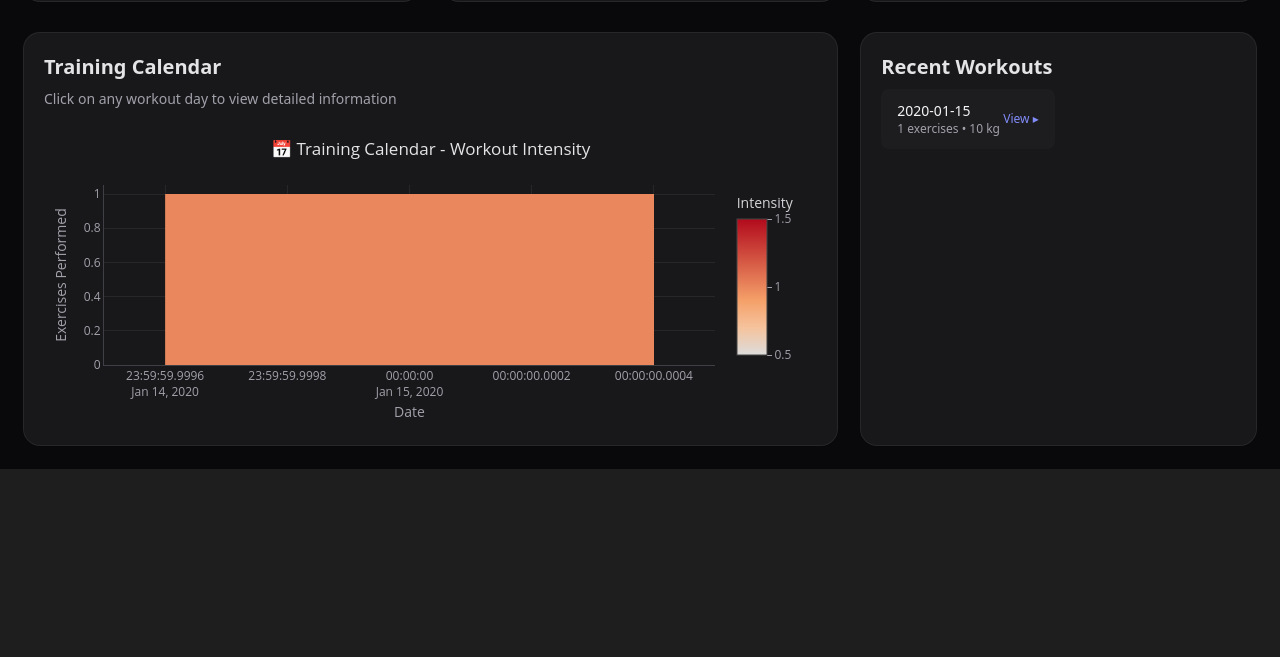
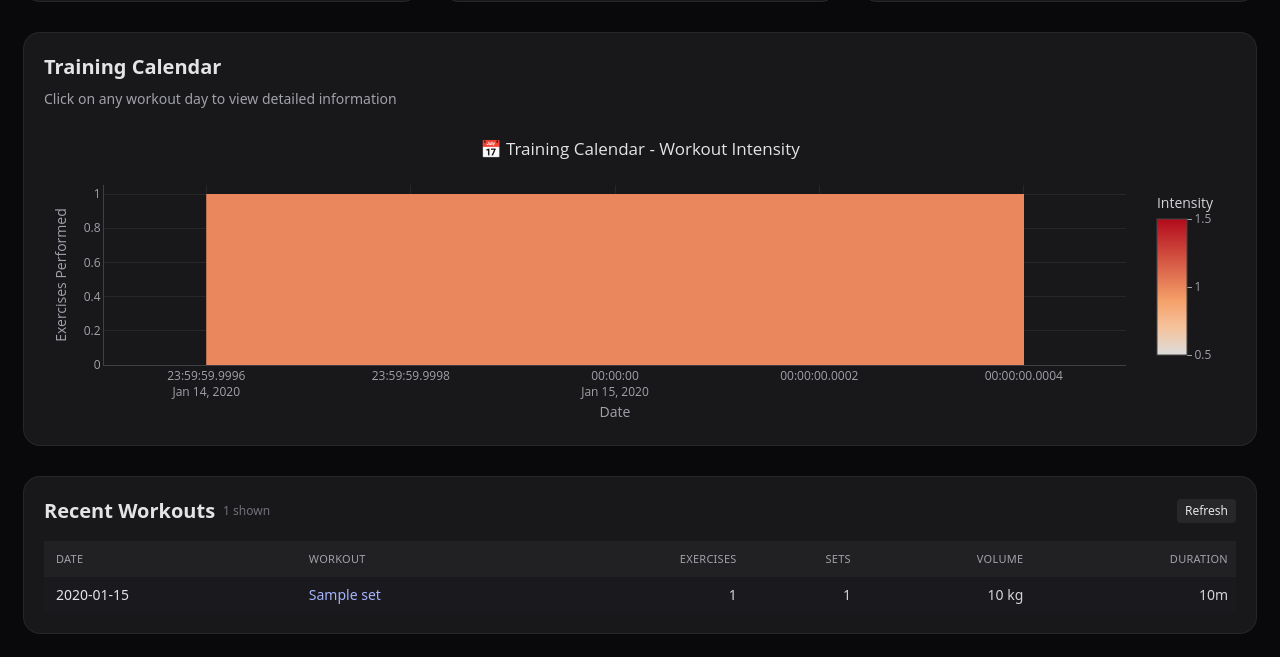
Before and after one commit to DaKheera47/strong-statistics, a FastAPI app: page / in a window 1280 px wide. Shown: the part 1429-2086 px from the top of the page. Before the commit the page ends 1898 px from the top, so only its background shows below. Run offline with FastAPI, Linux system fonts and the light colour scheme; tables that the repository leaves empty hold one stand-in row (values such as "Sample post"); some libraries are stand-ins or nearby versions.

Commit message:
recent workouts now looks expected

```diff
--- a/app/processing.py
+++ b/app/processing.py
@@ -526,6 +526,7 @@ def get_workout_calendar():
             """
             SELECT
                 date(substr(date,1,10)) as workout_date,
+                MIN(workout_name) as workout_name,
                 COUNT(DISTINCT exercise) as exercises_performed,
                 SUM(COALESCE(weight,0) * COALESCE(reps,0)) as total_volume,
                 COUNT(*) as total_sets,
@@ -542,10 +543,11 @@ def get_workout_calendar():
             calendar_data.append(
                 {
                     "date": row[0],
-                    "exercises_performed": row[1],
-                    "total_volume": round(row[2], 1),
-                    "total_sets": row[3],
-                    "duration_minutes": round(row[4], 1) if row[4] else 0,
+                    "workout_name": row[1] or "Workout",
+                    "exercises_performed": row[2],
+                    "total_volume": round(row[3], 1),
+                    "total_sets": row[4],
+                    "duration_minutes": round(row[5], 1) if row[5] else 0,
                 }
             )
 
--- a/app/static/main.js
+++ b/app/static/main.js
@@ -367,30 +367,65 @@ function populateRecentWorkouts(calendarData){
   const recentContainer = document.getElementById('recentWorkouts');
   if(!recentContainer) return; // widget not present
   const countEl = document.getElementById('recentWorkoutsCount');
-  recentContainer.innerHTML = '';
-  const recent = calendarData.slice().reverse().slice(-20).reverse(); // keep last 20 before filtering to 12 if needed
-  // Show up to 12 most recent (non-zero sets) workouts
-  const filtered = recent.filter(d=> d.total_sets>0).slice(-12).reverse().reverse();
-  filtered.forEach(d => {
-    const card = document.createElement('button');
-    card.className = 'w-full text-left px-4 py-3 rounded-lg bg-zinc-800/40 hover:bg-zinc-800 transition-colors flex items-center justify-between';
-    const left = document.createElement('div');
-    left.innerHTML = `<div class="text-sm font-medium text-zinc-100">${d.date}</div><div class="text-xs text-zinc-400">${d.exercises_performed} exercises • ${Math.round(d.total_volume)} kg</div>`;
-    const right = document.createElement('div');
-    right.className = 'text-xs text-zinc-400';
-    right.textContent = 'View';
-    card.appendChild(left);
-    card.appendChild(right);
-    card.addEventListener('click', () => {
-      if (window.location.pathname !== `/workout/${d.date}`) {
-        window.history.pushState(null, '', `/workout/${d.date}`);
+  const recent = calendarData.slice().reverse();
+  const filtered = recent.filter(d=> d.total_sets>0).slice(0,50); // latest 50
+  if(countEl) countEl.textContent = filtered.length ? `${filtered.length} shown` : 'None';
+  // Build table
+  let html = `
+    <div class="overflow-x-auto">
+    <table class="w-full text-sm border-separate border-spacing-0">
+      <thead class="text-[11px] uppercase tracking-wide text-zinc-400 bg-zinc-800/60">
+        <tr>
+          <th class="py-2 pl-3 pr-2 text-left font-medium">Date</th>
+          <th class="py-2 px-2 text-left font-medium">Workout</th>
+          <th class="py-2 px-2 text-right font-medium">Exercises</th>
+          <th class="py-2 px-2 text-right font-medium">Sets</th>
+          <th class="py-2 px-2 text-right font-medium">Volume</th>
+          <th class="py-2 px-2 text-right font-medium">Duration</th>
+        </tr>
+      </thead>
+      <tbody>
+  `;
+  filtered.forEach(d=>{
+  const volStr = (d.total_volume != null ? Math.round(d.total_volume).toLocaleString() + ' kg' : '-');
+  const durStr = d.duration_minutes ? (d.duration_minutes >= 60 ? (Math.floor(d.duration_minutes/60)+'h '+Math.round(d.duration_minutes%60)+'m') : Math.round(d.duration_minutes)+'m') : '-';
+    html += `
+      <tr class="group cursor-pointer transition-colors odd:bg-zinc-800/20 hover:bg-zinc-800/60" data-date="${d.date}">
+        <td class="py-2 pl-3 pr-2 font-medium text-zinc-200 whitespace-nowrap">${d.date}</td>
+        <td class="py-2 px-2 text-indigo-300 group-hover:underline whitespace-nowrap">${(d.workout_name||'Workout')}</td>
+        <td class="py-2 px-2 text-right text-zinc-300">${d.exercises_performed}</td>
+        <td class="py-2 px-2 text-right text-zinc-300">${d.total_sets}</td>
+    <td class="py-2 px-2 text-right text-zinc-300">${volStr}</td>
+    <td class="py-2 px-2 text-right text-zinc-300">${durStr}</td>
+      </tr>`;
+  });
+  html += `</tbody></table></div>`;
+  recentContainer.innerHTML = html;
+  // Row click handlers
+  recentContainer.querySelectorAll('tr[data-date]').forEach(row=>{
+    row.addEventListener('click', ()=>{
+      const date = row.getAttribute('data-date');
+      if (window.location.pathname !== `/workout/${date}`) {
+        window.history.pushState(null, '', `/workout/${date}`);
       }
-      showWorkoutDetail(d.date);
+      showWorkoutDetail(date);
     });
-    recentContainer.appendChild(card);
   });
-  if(countEl) countEl.textContent = filtered.length ? `${filtered.length} shown` : 'None';
 }
+
+// Refresh button for recent workouts
+document.addEventListener('DOMContentLoaded', ()=>{
+  const btn = document.getElementById('recentRefreshBtn');
+  if(btn && !btn.dataset._bound){
+    btn.dataset._bound='1';
+    btn.addEventListener('click', async ()=>{
+      try { const data = await fetchJSON('/api/calendar'); populateRecentWorkouts(data); } catch(e){ console.error('recent refresh failed', e); }
+    });
+  }
+});
+
+// Expose for other script files (plotly loader)
+window.populateRecentWorkouts = window.populateRecentWorkouts || populateRecentWorkouts;
 
 async function loadMuscleGroupBalance() {
   try {
--- a/app/static/main.plotly.js
+++ b/app/static/main.plotly.js
@@ -73,19 +73,9 @@ async function loadTrainingCalendar() {
       }
     });
 
-    // Populate recent workouts (most recent first)
-    const recentContainer = document.getElementById('recentWorkouts');
-    if (recentContainer) {
-      recentContainer.innerHTML='';
-      const recent = data.slice(-12).reverse();
-      recent.forEach(d=>{
-        const card=document.createElement('button');
-        card.type='button';
-        card.className='w-full text-left px-4 py-3 rounded-lg bg-zinc-800/40 hover:bg-zinc-800 transition-colors flex items-center justify-between';
-        card.innerHTML=`<div><div class=\"text-sm font-medium text-zinc-100\">${d.date}</div><div class=\"text-xs text-zinc-400\">${d.exercises_performed} exercises • ${Math.round(d.total_volume)} kg</div></div><div class=\"text-xs text-indigo-400 font-medium\">View ▸</div>`;
-        card.addEventListener('click', ()=> openWorkout(d.date));
-        recentContainer.appendChild(card);
-      });
+    // Populate recent workouts table (new view)
+    if (typeof window.populateRecentWorkouts === 'function') {
+      try { window.populateRecentWorkouts(data); } catch(e){ console.warn('populateRecentWorkouts failed', e); }
     }
   } catch (error) { console.error('Error loading training calendar:', error); }
 }
--- a/app/templates/dashboard.html
+++ b/app/templates/dashboard.html
@@ -114,11 +114,11 @@
                         </div>
                     {% elif cell.widget == 'recent_workouts' %}
                         <div class="card col-span-12 md:col-span-{{w}} bg-zinc-900 rounded-2xl ring-1 ring-zinc-800 shadow-sm p-5 flex flex-col">
-                            <div class="flex items-center justify-between mb-2">
-                                <h2 class="text-xl font-semibold">Recent Workouts</h2>
-                                <span class="text-xs text-zinc-500" id="recentWorkoutsCount"></span>
+                            <div class="flex items-center justify-between mb-4">
+                                <h2 class="text-xl font-semibold flex items-center gap-2">Recent Workouts <span class="text-xs font-normal text-zinc-500" id="recentWorkoutsCount"></span></h2>
+                                <button id="recentRefreshBtn" class="text-xs px-2 py-1 rounded bg-zinc-800 hover:bg-zinc-700">Refresh</button>
                             </div>
-                            <div id="recentWorkouts" class="grid gap-2 grid-cols-1 md:grid-cols-2"></div>
+                            <div id="recentWorkouts" class="overflow-x-auto -mx-5 px-5"></div>
                         </div>
                     {% endif %}
                 {% endfor %}
@@ -194,10 +194,11 @@
             </div>
         </div>
 
-                <script src="/static/main.core.js"></script>
-                <script src="/static/main.charts.js"></script>
-                <script src="/static/main.js"></script>
-                <script src="/static/main.plotly.js"></script>
+                {% set v = (layout_config.rows|length) %}
+                <script src="/static/main.core.js?v={{v}}"></script>
+                <script src="/static/main.charts.js?v={{v}}"></script>
+                <script src="/static/main.js?v={{v}}"></script>
+                <script src="/static/main.plotly.js?v={{v}}"></script>
                         <script>
                                 // Wait until all modular scripts loaded, then bootstrap dashboard and handle shareable URL
                                 document.addEventListener('DOMContentLoaded', () => {
--- a/dashboard_layout.yaml
+++ b/dashboard_layout.yaml
@@ -17,4 +17,5 @@ layout:
     - [progressive_overload:12]
     - [volume_trend:8, exercise_volume:4]
     - [rep_distribution:4, weekly_ppl:4, muscle_balance:4]
-    - [calendar:8, recent_workouts:4]
+    - [calendar:12]
+    - [recent_workouts:12]
```
Also changed, not shown: 1 other file.
